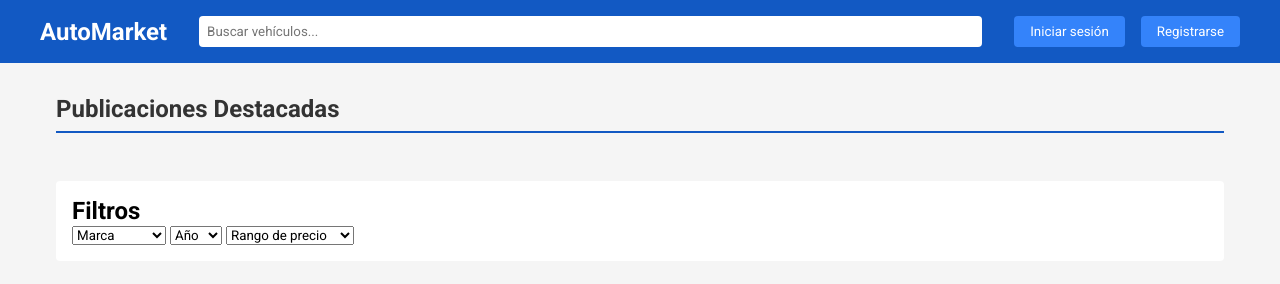
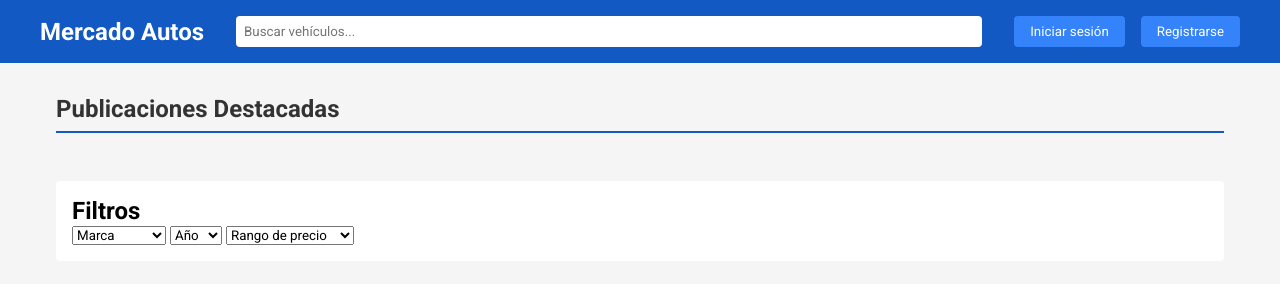
Before and after one commit to SFabio2025/sfabio2025.github.io, a plain HTML site: page mercadoautos.html in a window 1280 px wide. Drawn offline with Linux system fonts and the light colour scheme; a script that the page names is missing.

Commit message:
Update mercadoautos.html

```diff
--- a/mercadoautos.html
+++ b/mercadoautos.html
@@ -1,7 +1,7 @@
 <html><head><base href="." />
 <meta charset="UTF-8">
 <meta name="viewport" content="width=device-width, initial-scale=1.0">
-<title>AutoMarket - Tu marketplace de autos</title>
+<title>Mercado Autos - Tu marketplace de autos</title>
 
 <style>
 :root {
@@ -422,7 +422,7 @@ body {
 
 <nav class="navbar">
     <div class="navbar-content">
-        <h1>AutoMarket</h1>
+        <h1>Mercado Autos</h1>
         <div class="search-bar">
             <input type="text" placeholder="Buscar vehículos...">
         </div>
```
